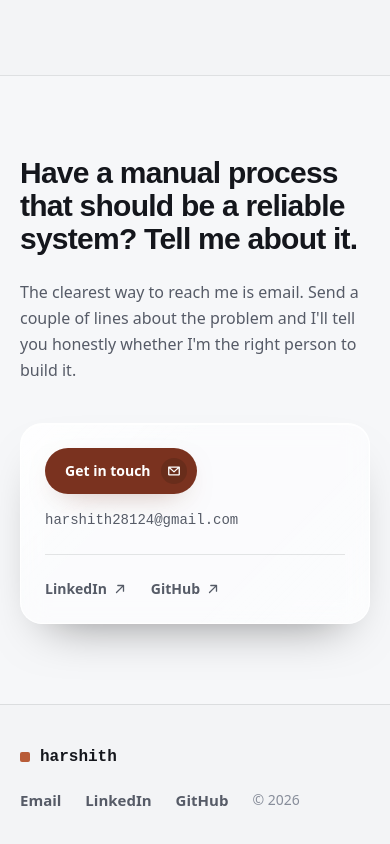
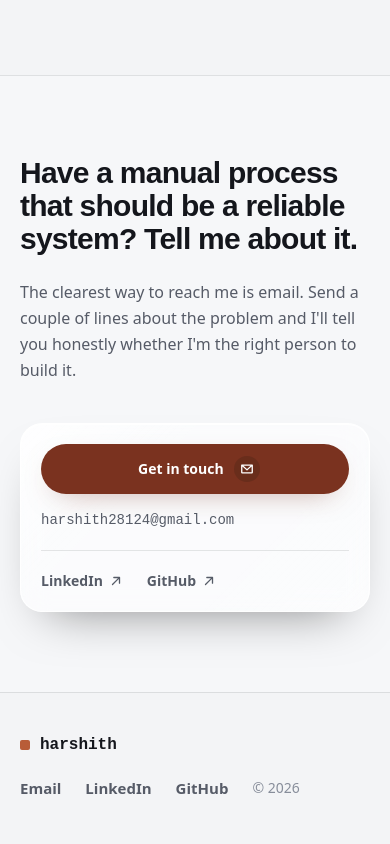
Before and after one commit to Harshith29124/My-Portfolio, a React (Vite) app: page / in a window 390 px wide. Shown: the part 6464-7308 px from the top of the page. Built offline with nearby package versions, Linux system fonts and the light colour scheme.

Commit message:
Make the contact action panel responsive
Stack CTA + email on small screens (button full-width, email wraps with
break-all so it never overflows), inline on sm+. Responsive panel padding.
No horizontal overflow at 360 / 768.

```diff
--- a/src/components/Contact.tsx
+++ b/src/components/Contact.tsx
@@ -26,12 +26,12 @@ export default function Contact() {
             to build it.
           </p>
 
-          <div className="glass-card mt-10 max-w-2xl rounded-[var(--radius-lg)] p-6 md:p-8">
-            <div className="flex flex-wrap items-center gap-4">
-              <Magnetic className="inline-block">
+          <div className="glass-card mt-10 w-full max-w-2xl rounded-[var(--radius-lg)] p-5 sm:p-7 md:p-8">
+            <div className="flex flex-col gap-4 sm:flex-row sm:items-center sm:gap-5">
+              <Magnetic className="inline-block w-full sm:w-auto">
                 <a
                   href={`mailto:${EMAIL}?subject=Project%20enquiry`}
-                  className="btn-accent group inline-flex items-center gap-2.5 rounded-full py-2.5 pl-5 pr-2.5 text-sm font-semibold"
+                  className="btn-accent group inline-flex w-full items-center justify-center gap-2.5 rounded-full py-3 pl-5 pr-3 text-sm font-semibold sm:w-auto sm:justify-start sm:py-2.5"
                 >
                   Get in touch
                   <span className="cta-icon">
@@ -41,13 +41,13 @@ export default function Contact() {
               </Magnetic>
               <a
                 href={`mailto:${EMAIL}`}
-                className="font-mono text-sm font-medium text-dim transition-colors hover:text-accent-ink"
+                className="min-w-0 break-all font-mono text-sm font-medium text-dim transition-colors hover:text-accent-ink sm:break-normal"
               >
                 {EMAIL}
               </a>
             </div>
 
-            <div className="mt-6 flex flex-wrap gap-x-6 gap-y-3 border-t border-line pt-6">
+            <div className="mt-5 flex flex-wrap gap-x-6 gap-y-3 border-t border-line pt-5">
               {socials.map((s) => (
                 <a
                   key={s.label}
```
